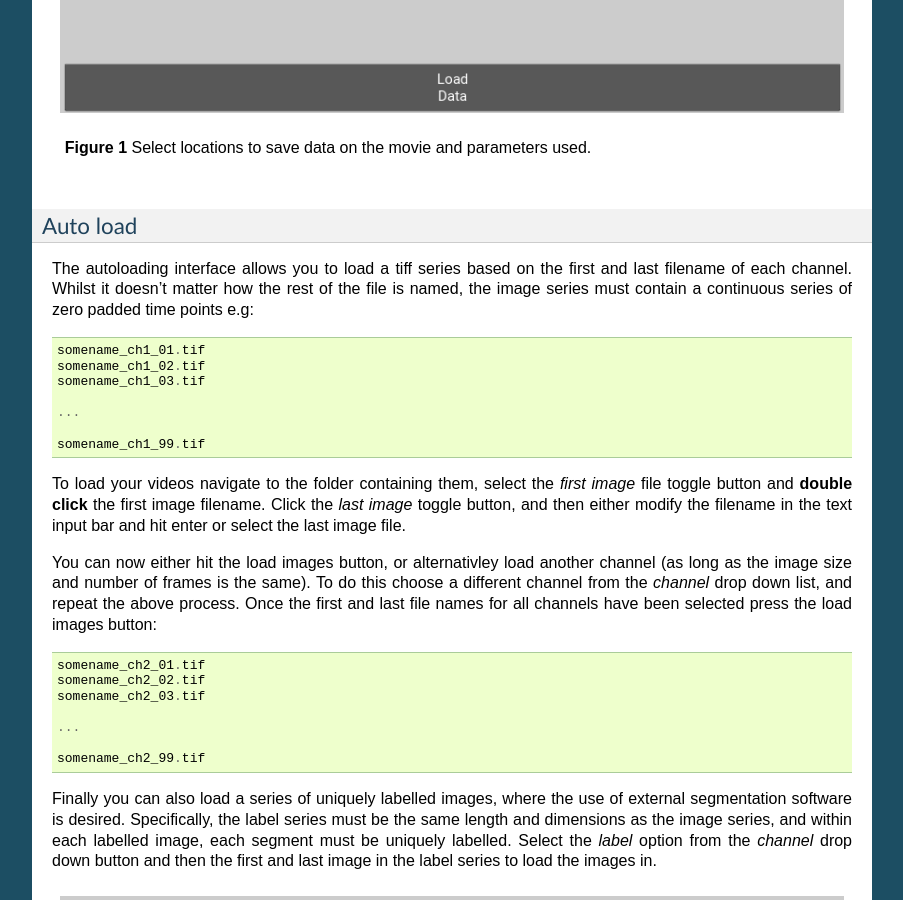
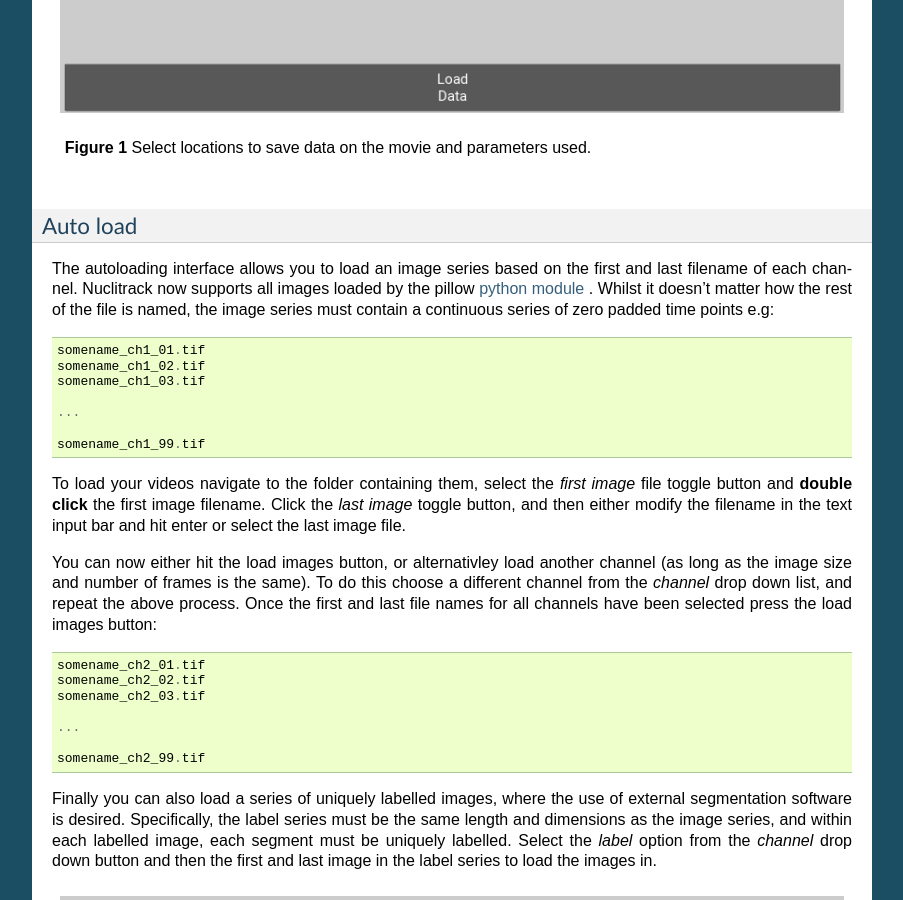
Before and after one commit to samocooper/nuclitrack, a Sphinx documentation site: the page built from docs/index.rst, in a window 1280 px wide and 900 px high, scrolled down 1406 px. Shown: the whole window, without its empty margins (198-1101 px from the left). Built offline with Sphinx 7.4.7, drawn with Linux system fonts in a browser that asks for light colours.

Commit message:
Update index.rst

```diff
--- a/docs/index.rst
+++ b/docs/index.rst
@@ -48,7 +48,7 @@ Secondly you will need a video of cells that need tracking. Importantly, the vid
 Auto load
 ^^^^^^^^^
 
-The autoloading interface allows you to load a tiff series based on the first and last filename of each channel. Whilst it doesn't matter how the rest of the file is named, the image series must contain a continuous series of zero padded time points e.g:
+The autoloading interface allows you to load an image series based on the first and last filename of each channel. Nuclitrack now supports all images loaded by the pillow `python module <http://pillow.readthedocs.io/en/3.4.x/handbook/image-file-formats.html#fully-supported-formats>`_ . Whilst it doesn't matter how the rest of the file is named, the image series must contain a continuous series of zero padded time points e.g:
 
 ::
 
```
